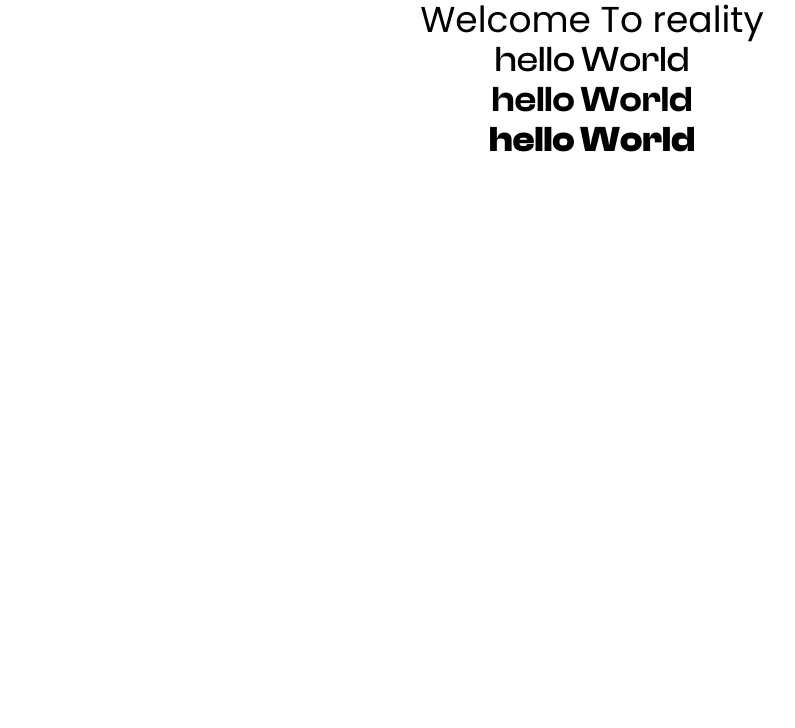
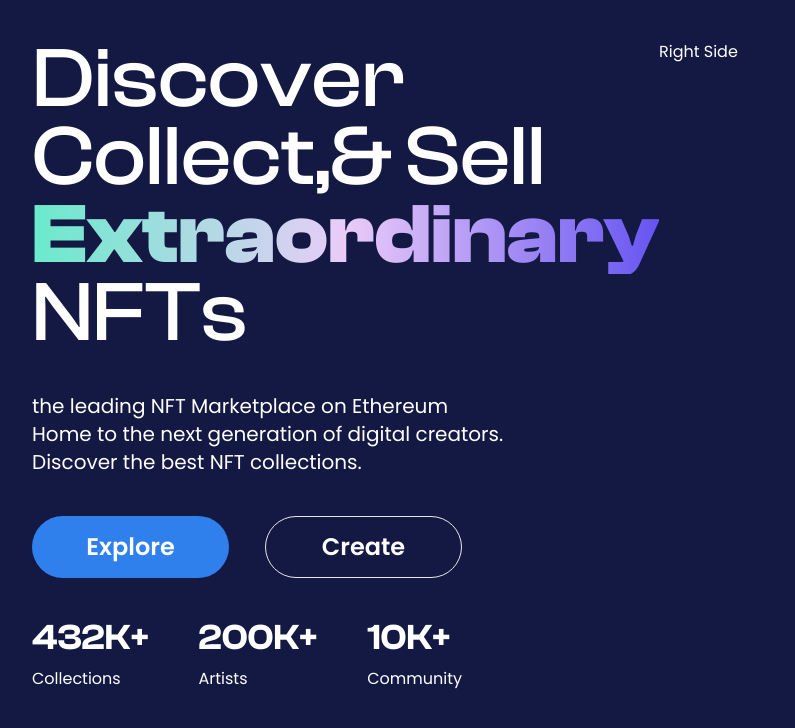
Before and after one commit to Hrithik0112/ENDFT-Nft-platform, a Next.js app: page / in a window 1280 px wide. Shown: the top 728 px of the page, without its empty margins (48-843 px from the left). Built offline with nearby package versions, Linux system fonts and the light colour scheme.

Commit message:
Feat: Hero section left portion complete

```diff
--- a/app/layout.tsx
+++ b/app/layout.tsx
@@ -3,7 +3,7 @@ import { Poppins } from "next/font/google";
 import localFont from "next/font/local";
 import "./globals.css";
 
-const poppins = Poppins({ subsets: ["latin"], weight: ["400", "700"] });
+const poppins = Poppins({ subsets: ["latin"], weight: ["400", "600", "700"] });
 
 const clash = localFont({
   src: [
--- a/app/page.tsx
+++ b/app/page.tsx
@@ -1,10 +1,9 @@
+import Hero from "@/components/Hero";
+
 export default function Home() {
   return (
-    <main className="text-4xl font-normal text-center">
-      Welcome To reality
-      <p className="font-clash font-medium">hello World</p>
-      <p className="font-clash font-semibold">hello World</p>
-      <p className="font-clash font-bold">hello World</p>
+    <main className="px-20 bg-[#141944] pt-10">
+      <Hero />
     </main>
   );
 }
--- /dev/null
+++ b/components/Hero.tsx
@@ -0,0 +1,68 @@
+import React from "react";
+
+function Hero() {
+  return (
+    <div className="w-full min-h-screen flex text-white">
+      {/* leftside */}
+      <div className="flex flex-col space-y-10 ">
+        {/* Main Moto */}
+        <div className="text-[85px] leading-[78px] font-clash text-left">
+          <p className="font-normal ">
+            Discover
+            <br />
+            Collect,& Sell
+            <br />
+            <span className="font-bold bg-gradient-to-r from-[#69EACB] via-[#EACCF8] to-[#6654F1] inline-block text-transparent bg-clip-text">
+              Extraordinary
+            </span>
+            <br />
+            NFTs
+          </p>
+        </div>
+        {/* Description */}
+
+        <div className="text-xl">
+          the leading NFT Marketplace on Ethereum
+          <br />
+          Home to the next generation of digital creators.
+          <br />
+          Discover the best NFT collections.
+        </div>
+        {/* cta buttons */}
+        <div className="w-[430px] flex justify-between">
+          {/* blue buttom */}
+          <div className="bg-[#2F80ED] text-white text-2xl font-semibold  rounded-[60px] flex justify-center items-center w-[197px] h-[62px] ">
+            Explore
+          </div>
+          {/* transparent button */}
+          <div className="bg-transparent text-white text-2xl font-semibold border rounded-[60px] flex justify-center items-center w-[197px] h-[62px]  ">
+            Create
+          </div>
+        </div>
+
+        {/* stats */}
+        <div className="w-[430px] flex justify-between">
+          {/* stats 1 */}
+          <div className="h-[73px] flex flex-col justify-between">
+            <p className="font-semibold font-clash text-4xl">432K+</p>
+            <p className="font-normal text-base">Collections</p>
+          </div>
+          {/* stats 2 */}
+          <div className="h-[73px] flex flex-col justify-between">
+            <p className="font-semibold font-clash text-4xl">200K+</p>
+            <p className="font-normal text-base">Artists</p>
+          </div>
+          {/* stats 3 */}
+          <div className="h-[73px] flex flex-col justify-between">
+            <p className="font-semibold font-clash text-4xl">10K+</p>
+            <p className="font-normal text-base">Community</p>
+          </div>
+        </div>
+      </div>
+      {/* rightside */}
+      <div>Right Side</div>
+    </div>
+  );
+}
+
+export default Hero;
```
